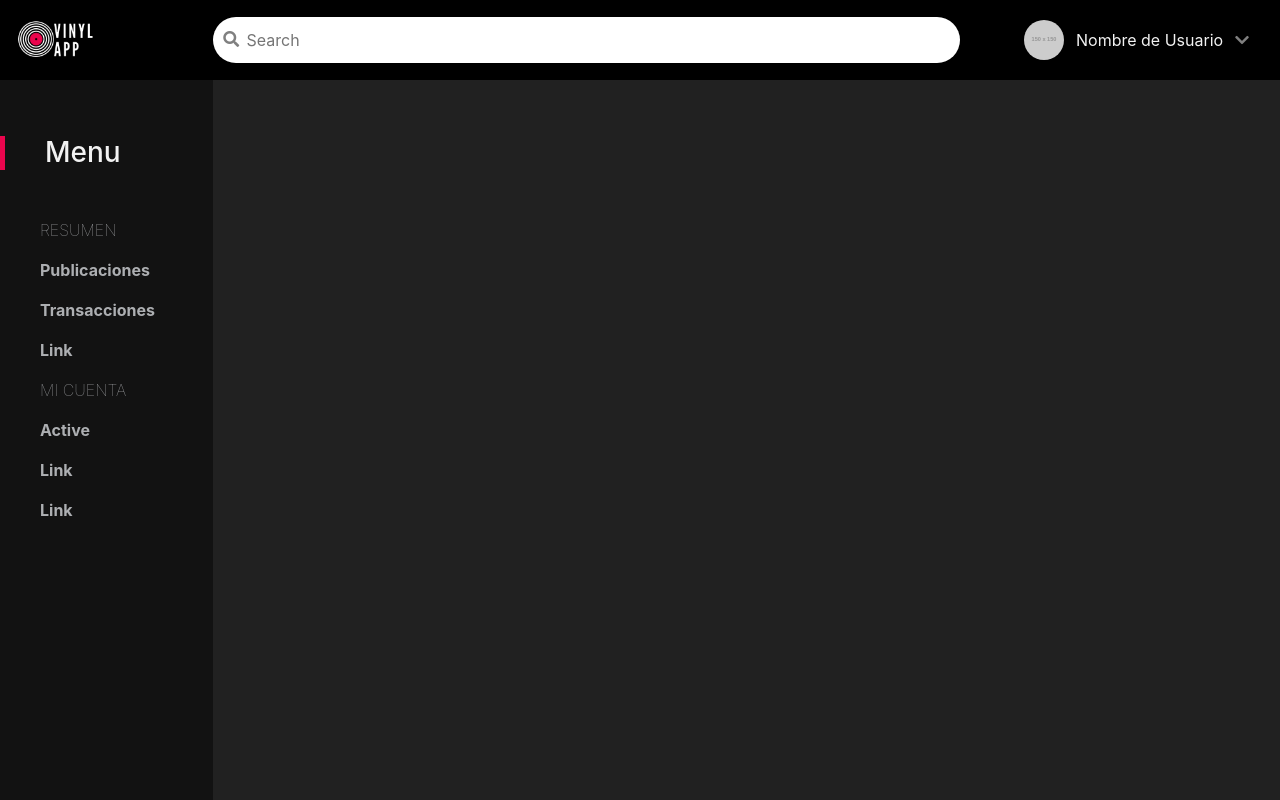
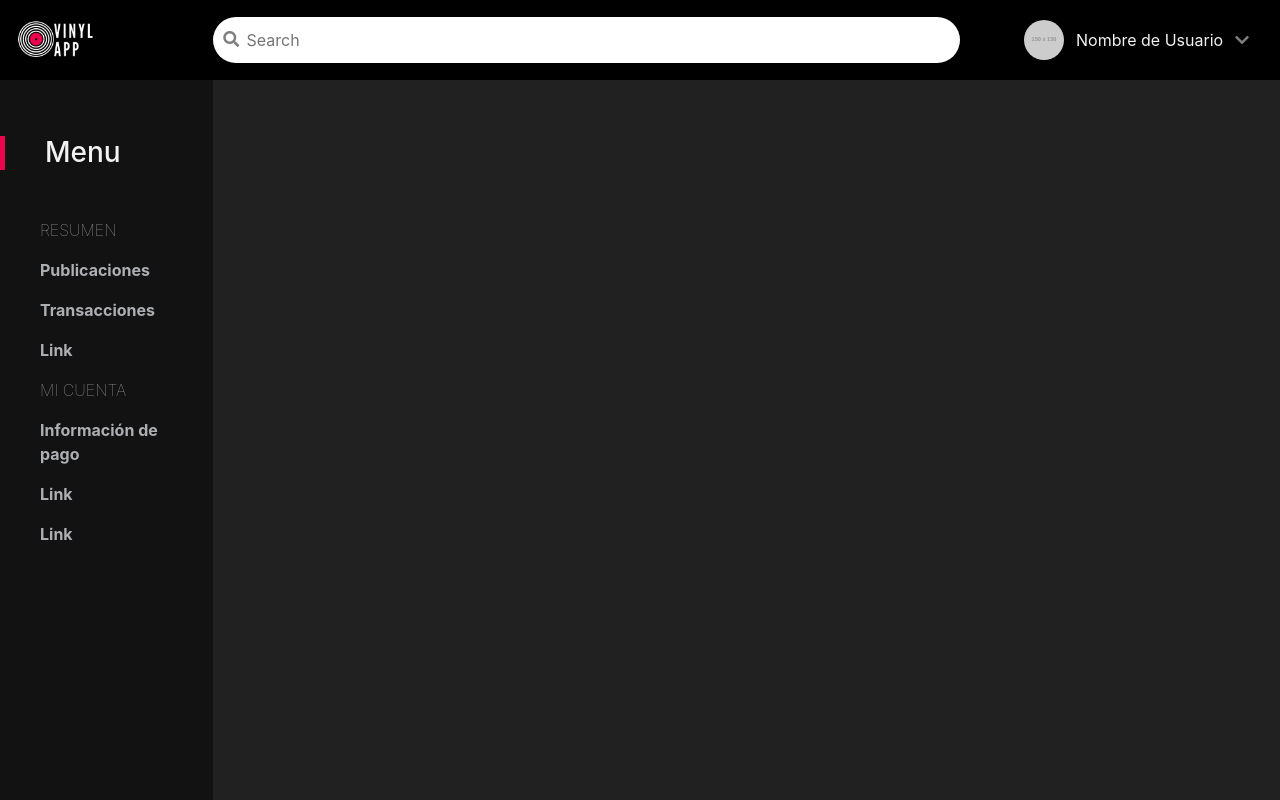
Before and after one commit to Rembrandtsx/s3-front-TiendaDiscos, an Angular app: page / in a window 1280 px wide. Built offline with nearby package versions, Linux system fonts and the light colour scheme; what @nguniversal/common would draw is missing.

Commit message:
cambios peques

```diff
--- a/src/app/app-utils-module/navbar/navbar.component.html
+++ b/src/app/app-utils-module/navbar/navbar.component.html
@@ -14,7 +14,7 @@
                 </nav>
                 <nav class="nav flex-column">
                         <span class="nav-link disabled">Mi Cuenta</span>
-                        <a class="nav-link" href="#">Active</a>
+                        <a class="nav-link" routerLink="/billing">Información de pago</a>
                         <a class="nav-link" href="#">Link</a>
                         <a class="nav-link" href="#">Link</a>
 
--- a/src/app/billinginformation/billinginformation.module.ts
+++ b/src/app/billinginformation/billinginformation.module.ts
@@ -2,10 +2,12 @@ import { NgModule } from '@angular/core';
 import { CommonModule } from '@angular/common';
 import { BillinginformationListComponent } from './billinginformation-list/billinginformation-list.component';
 import { BillingInformationService } from './billinginformation.service';
+import { RouterVinylAppModule } from '../router-module/router.module';
 
 @NgModule({
   imports: [
-    CommonModule
+    CommonModule,
+    RouterVinylAppModule
   ],
   declarations: [BillinginformationListComponent],
   providers: [BillingInformationService],
```
